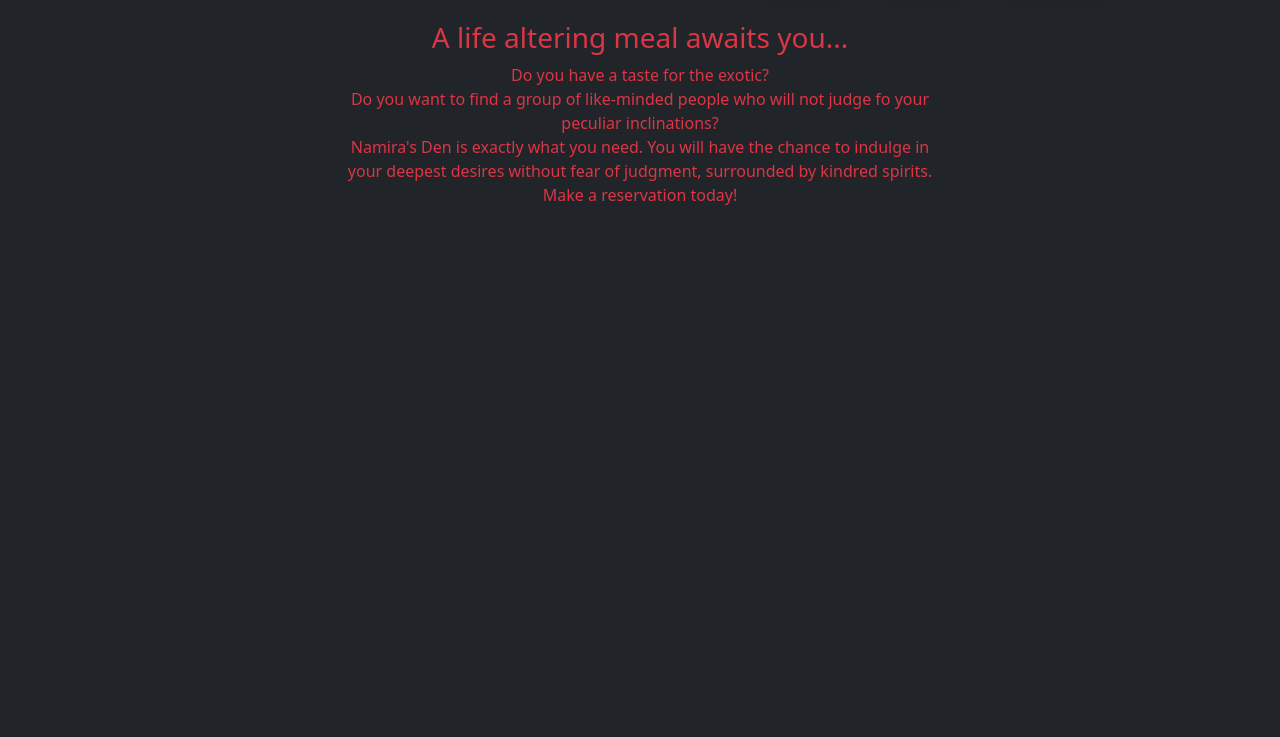
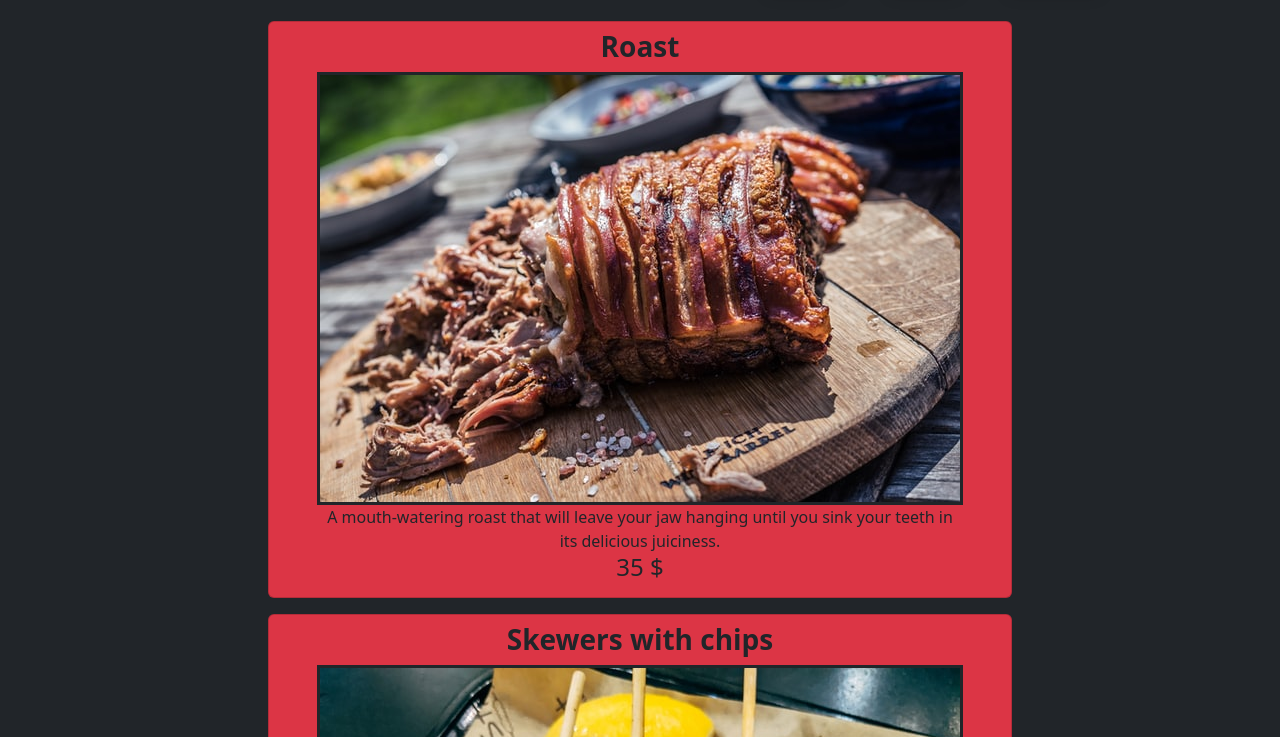
Before and after one commit to Osserc/restaurant-page, a website built with webpack: page dist/index.html in a window 1280 px wide. Both pictures are taken after a click on the button "Menu". Shown: the part 63-800 px from the top of the page. Built offline with nearby package versions, Linux system fonts and the light colour scheme.

Commit message:
Complete menu module

```diff
--- a/src/js/menu.js
+++ b/src/js/menu.js
@@ -1,2 +1,50 @@
 import { page } from "./globals"
 import * as dishes from "./dishes"
+
+function showMenu() {
+    page.replaceChildren(...buildMenu())
+}
+
+function buildMenu() {
+    let menu = []
+    dishes.allDishes.forEach((dish) => {
+        menu.push(buildDish(dish))
+    })
+    return menu
+}
+
+function buildDish(dish) {
+    const singleDish = document.createElement(`div`)
+    singleDish.classList.add(`d-flex`, `flex-column`, `align-items-center`, `card`, `bg-danger`, `text-dark`, `px-5`, `py-2`, `fade-in`)
+    singleDish.append(buildTitle(dish), buildImage(dish), buildDescription(dish), buildPrice(dish))
+    return singleDish
+}
+
+function buildTitle(dish) {
+    const dishTitle = document.createElement(`h3`)
+    dishTitle.classList.add(`fw-bold`)
+    dishTitle.innerHTML = dish.title
+    return dishTitle
+}
+
+function buildImage(dish) {
+    const dishImage = document.createElement(`div`)
+    dishImage.classList.add(`img-fluid`, `border`, `border-3`, `border-dark`)
+    dishImage.appendChild(dish.image)
+    return dishImage
+}
+
+function buildDescription(dish) {
+    const dishDescription = document.createElement(`div`)
+    dishDescription.classList.add(`text-center`)
+    dishDescription.innerHTML = dish.description
+    return dishDescription
+}
+
+function buildPrice(dish) {
+    const dishPrice = document.createElement(`h4`)
+    dishPrice.innerHTML = `${dish.price} $`
+    return dishPrice
+}
+
+export { showMenu }
```
Also changed, not shown: dist/index.html, dist/main.js.
